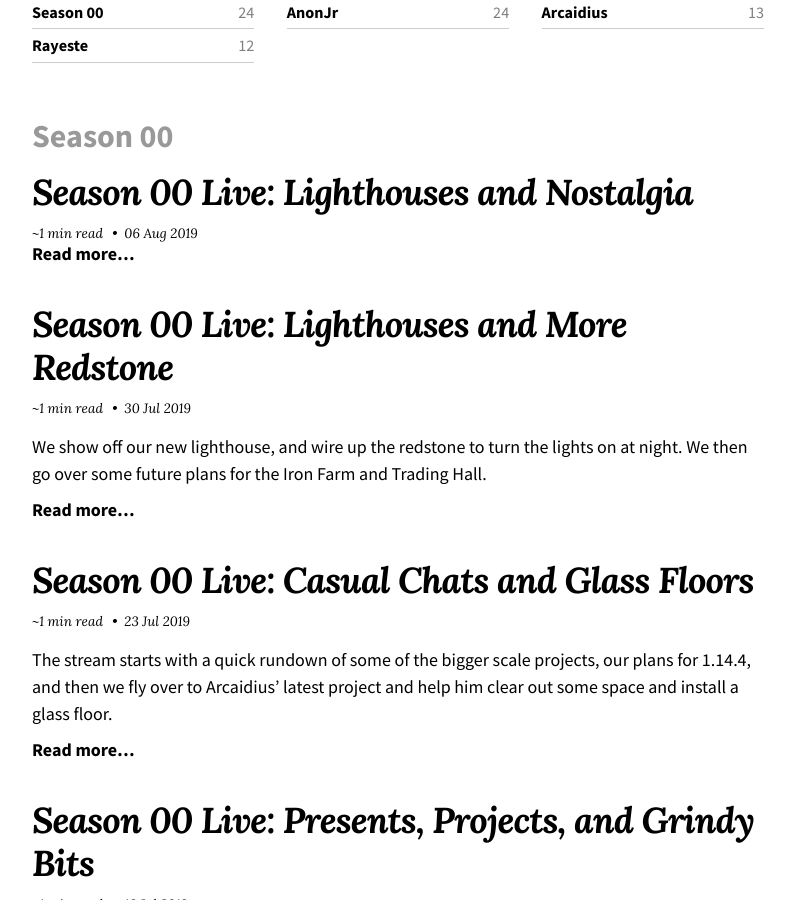
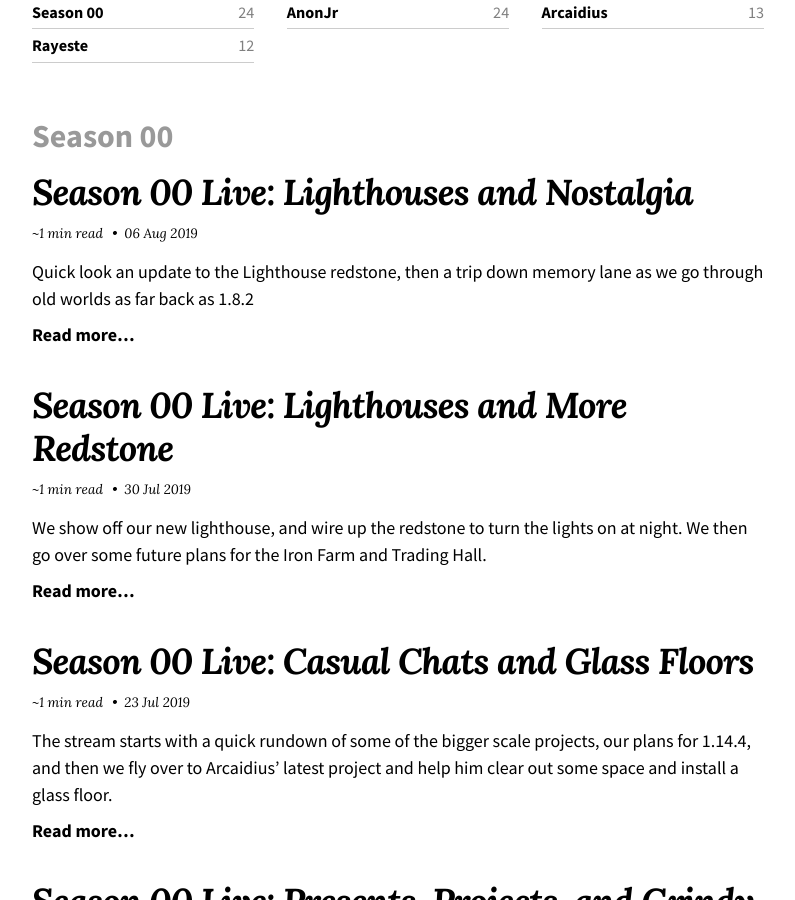
Before and after one commit to AnonJr/CoffeeCraft.us, a Jekyll site: the page built from tags.md, in a window 1280 px wide and 900 px high, scrolled down 386 px. Shown: the whole window, without its empty margins (242-1037 px from the left). Built offline with Jekyll 4.4.1, drawn with Linux system fonts in a browser that asks for light colours; some of the changed text lies outside the part shown.

Commit message:
added missing summary

```diff
--- a/_posts/2019-08-06-Lighthouses-and-Nostalgia.md
+++ b/_posts/2019-08-06-Lighthouses-and-Nostalgia.md
@@ -1,6 +1,6 @@
 ---
 title: "Season 00 Live: Lighthouses and Nostalgia"
-excerpt: ""
+excerpt: "Quick look an update to the Lighthouse redstone, then a trip down memory lane as we go through old worlds as far back as 1.8.2"
 author: AnonJr
 tags:
 - Season 00
```
